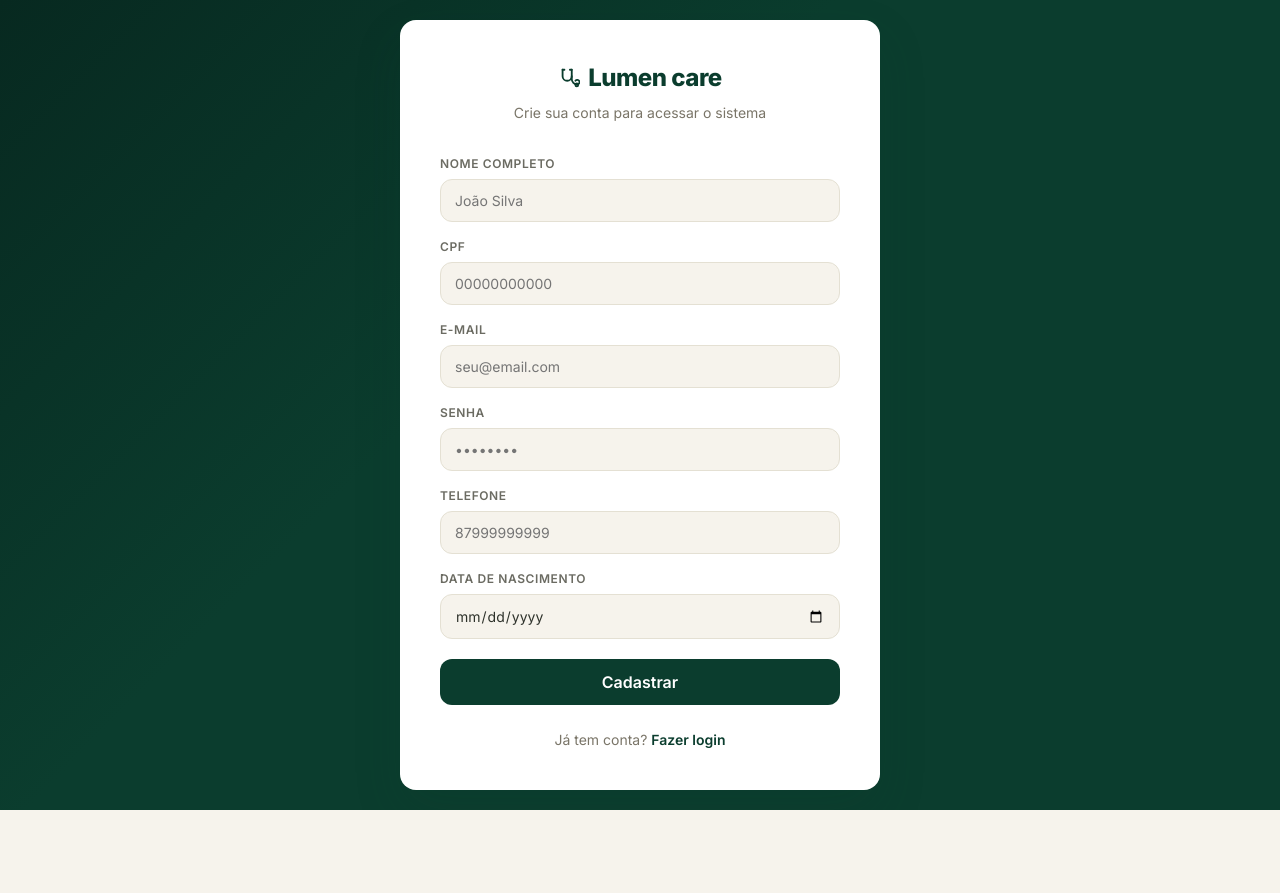
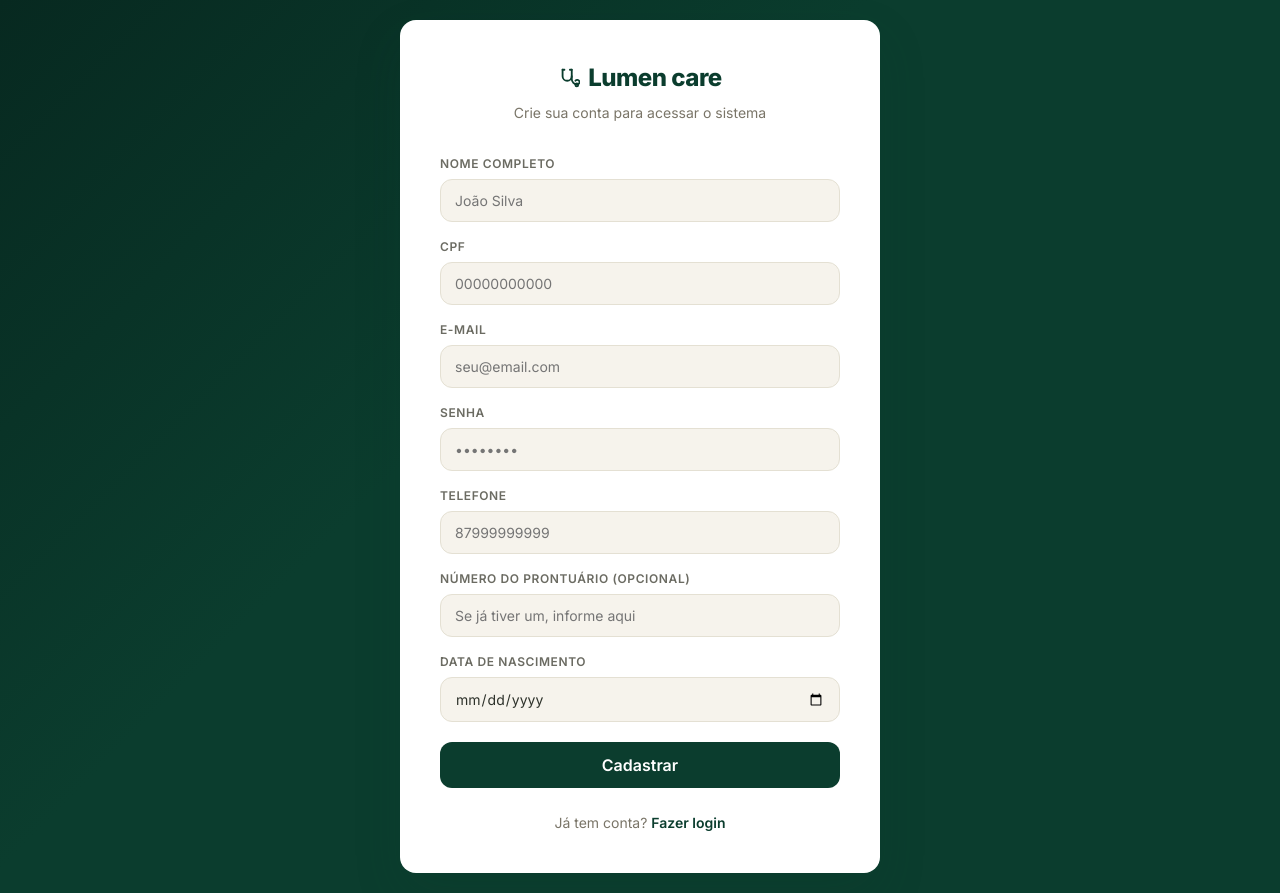
Before and after one commit to Diego72454/saude-facil-frontend, a React (Vite) app: page /cadastro in a window 1280 px wide. Before the commit the page ends 810 px from the top, so only its background shows below. Built offline with nearby package versions, Linux system fonts and the light colour scheme; no server answers.

Commit message:
Adiciona campo de numero de prontuario no cadastro

```diff
--- a/src/pages/Cadastro.jsx
+++ b/src/pages/Cadastro.jsx
@@ -11,6 +11,7 @@ function Cadastro() {
     email: '',
     senha: '',
     telefone: '',
+    numeroProntuario: '',
     dataNascimento: ''
   })
   const [erro, setErro] = useState('')
@@ -109,6 +110,17 @@ function Cadastro() {
           </div>
 
           <div className="campo">
+            <label>Número do prontuário (opcional)</label>
+            <input
+              type="text"
+              name="numeroProntuario"
+              placeholder="Se já tiver um, informe aqui"
+              value={form.numeroProntuario}
+              onChange={handleChange}
+            />
+          </div>
+
+          <div className="campo">
             <label>Data de nascimento</label>
             <input
               type="date"
```
